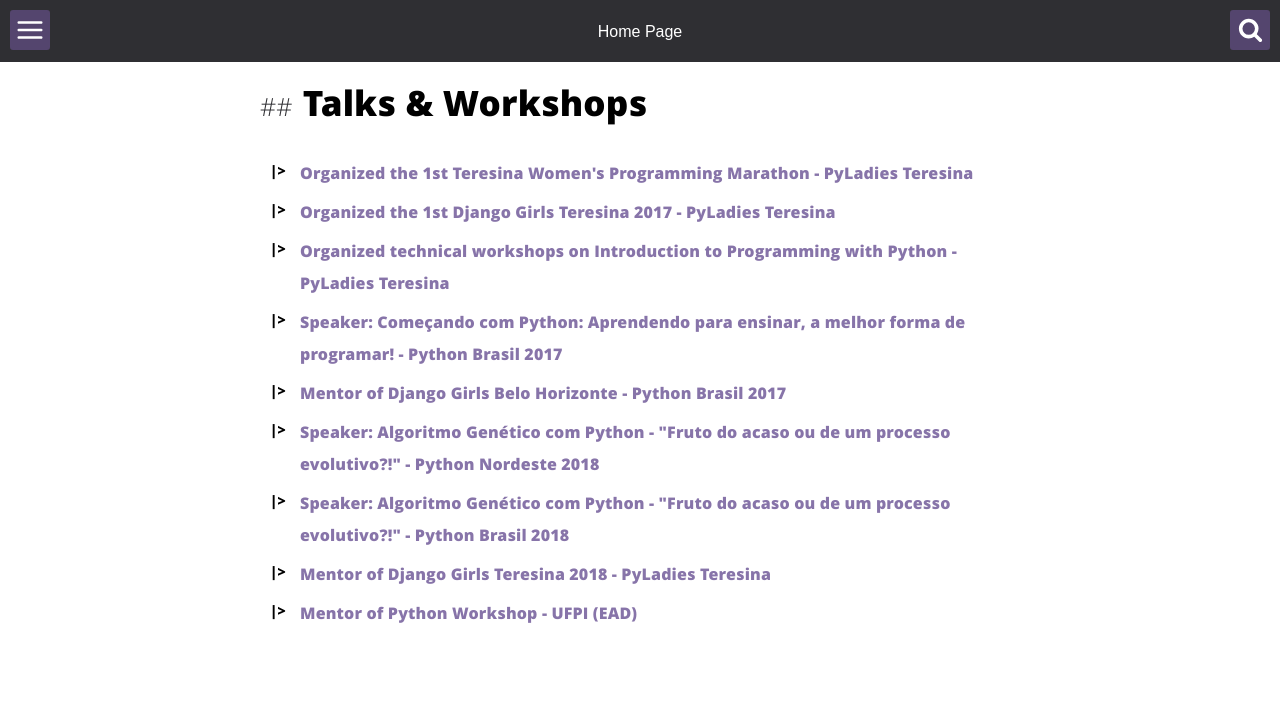
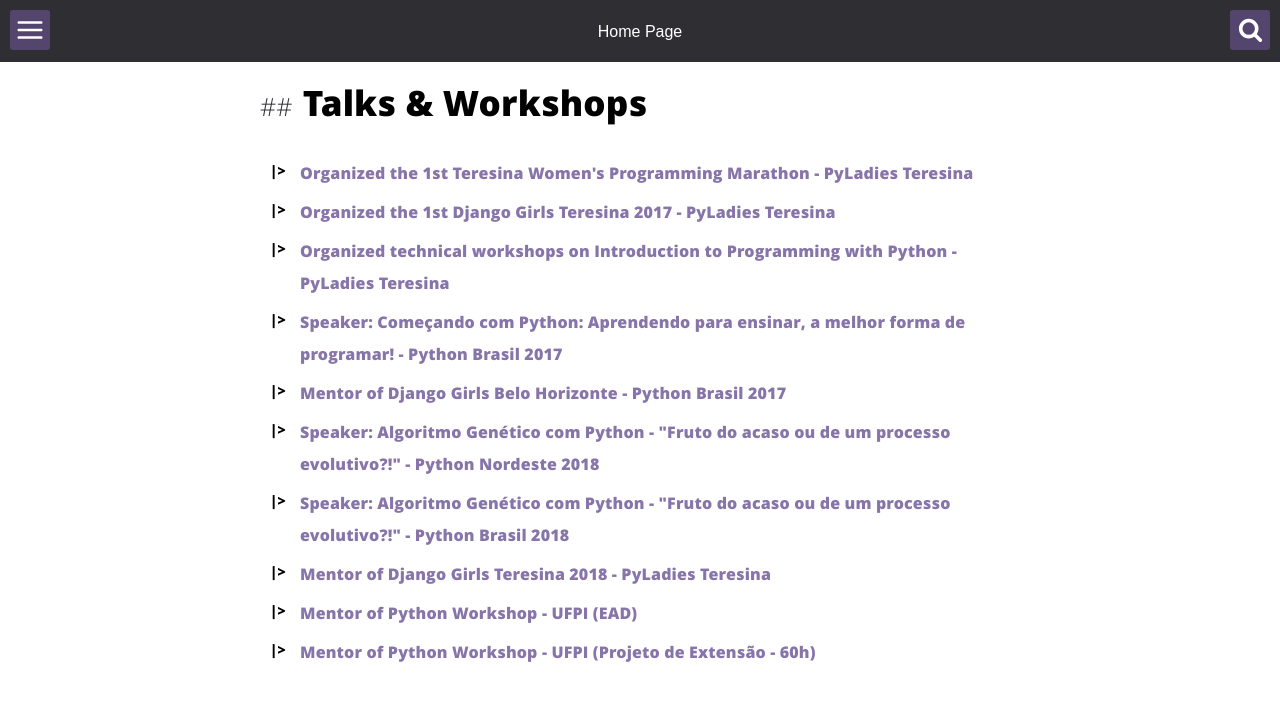
Before and after one commit to anapauladsmendes/anapauladsmendes.github.io, a Jekyll site: the page built from talks-workshops.html, in a window 1280 px wide. Shown: the top 701 px of the page. Built offline with Jekyll 4.4.1, drawn with Linux system fonts in a browser that asks for light colours.

Commit message:
Update talks-workshops.html

```diff
--- a/talks-workshops.html
+++ b/talks-workshops.html
@@ -61,5 +61,11 @@
       </a>
     </li>
 
+    <li>
+      <a title="Open the link" href="https://github.com/anapaulamendes/my-talks-and-workshops/tree/master/workshop-python-iniciantes">
+        <p itemprop="name">Mentor of Python Workshop - UFPI (Projeto de Extensão - 60h)</p>
+      </a>
+    </li>
+
   </ul>
 </div>
```
